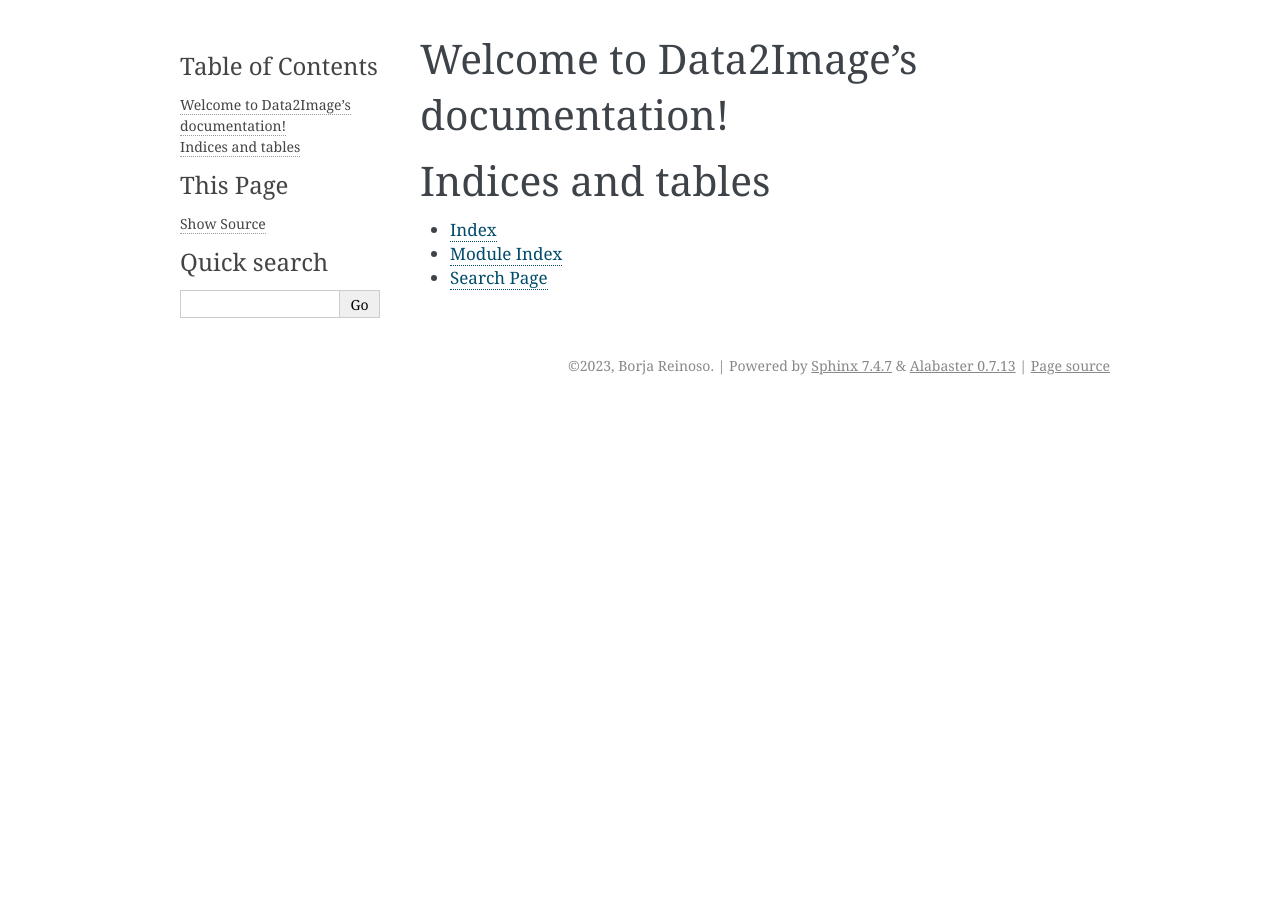
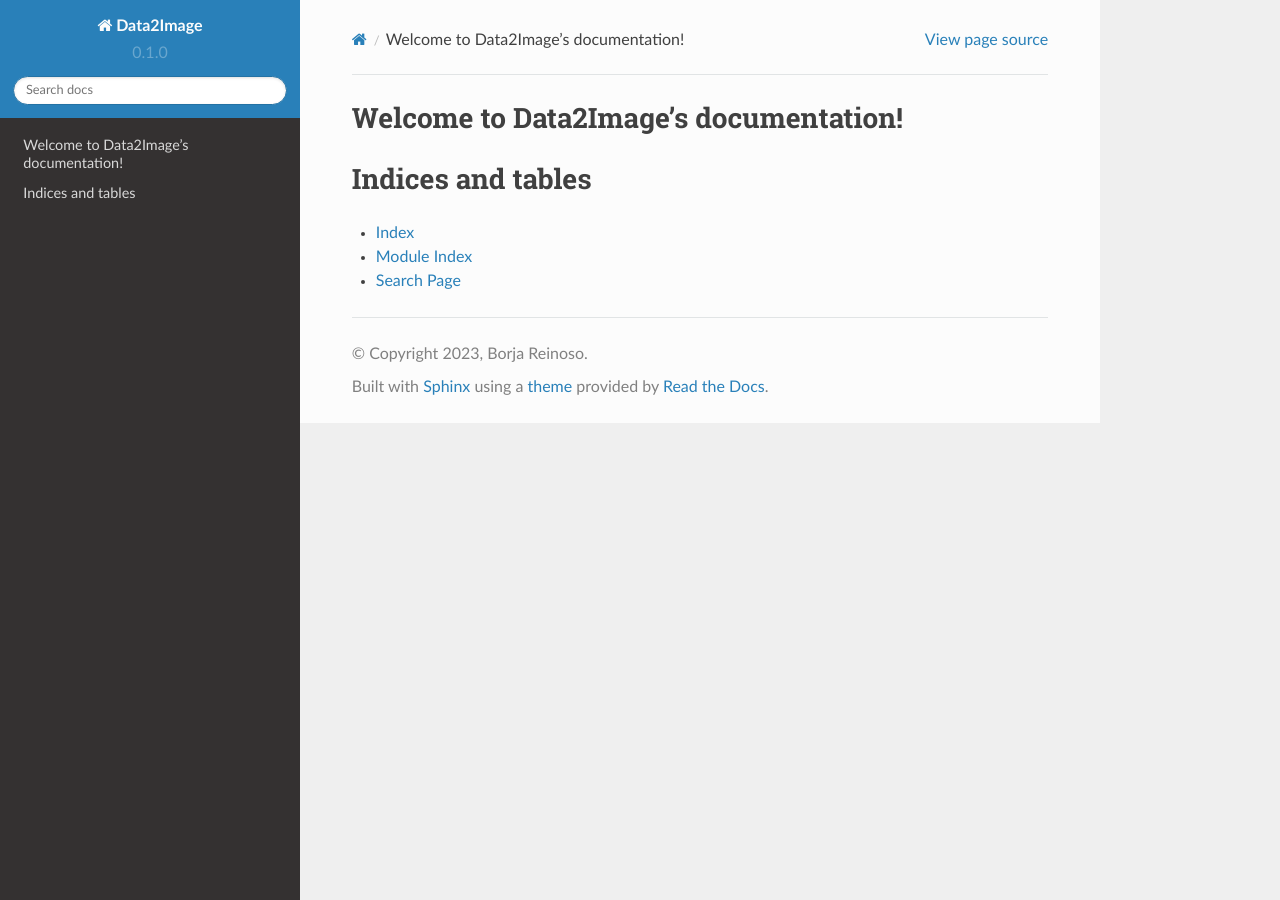
Before and after one commit to oeg-upm/TINTOlib-Documentation, a Sphinx documentation site: the page built from docs/source/index.rst, in a window 1280 px wide. Built offline with Sphinx 7.4.7 and the Read the Docs theme 2.0.0, drawn with Linux system fonts in a browser that asks for light colours.

Commit message:
Update conf.py

```diff
--- a/docs/source/conf.py
+++ b/docs/source/conf.py
@@ -10,18 +10,30 @@
 copyright = '2023, Borja Reinoso'
 author = 'Borja Reinoso'
 
-# -- General configuration ---------------------------------------------------
-# https://www.sphinx-doc.org/en/master/usage/configuration.html#general-configuration
+release = '0.1'
+version = '0.1.0'
 
-extensions = []
+# -- General configuration
+
+extensions = [
+    'sphinx.ext.duration',
+    'sphinx.ext.doctest',
+    'sphinx.ext.autodoc',
+    'sphinx.ext.autosummary',
+    'sphinx.ext.intersphinx',
+]
+
+intersphinx_mapping = {
+    'python': ('https://docs.python.org/3/', None),
+    'sphinx': ('https://www.sphinx-doc.org/en/master/', None),
+}
+intersphinx_disabled_domains = ['std']
 
 templates_path = ['_templates']
-exclude_patterns = []
 
+# -- Options for HTML output
 
+html_theme = 'sphinx_rtd_theme'
 
-# -- Options for HTML output -------------------------------------------------
-# https://www.sphinx-doc.org/en/master/usage/configuration.html#options-for-html-output
-
-html_theme = 'alabaster'
-html_static_path = ['_static']
+# -- Options for EPUB output
+epub_show_urls = 'footnote'
```
